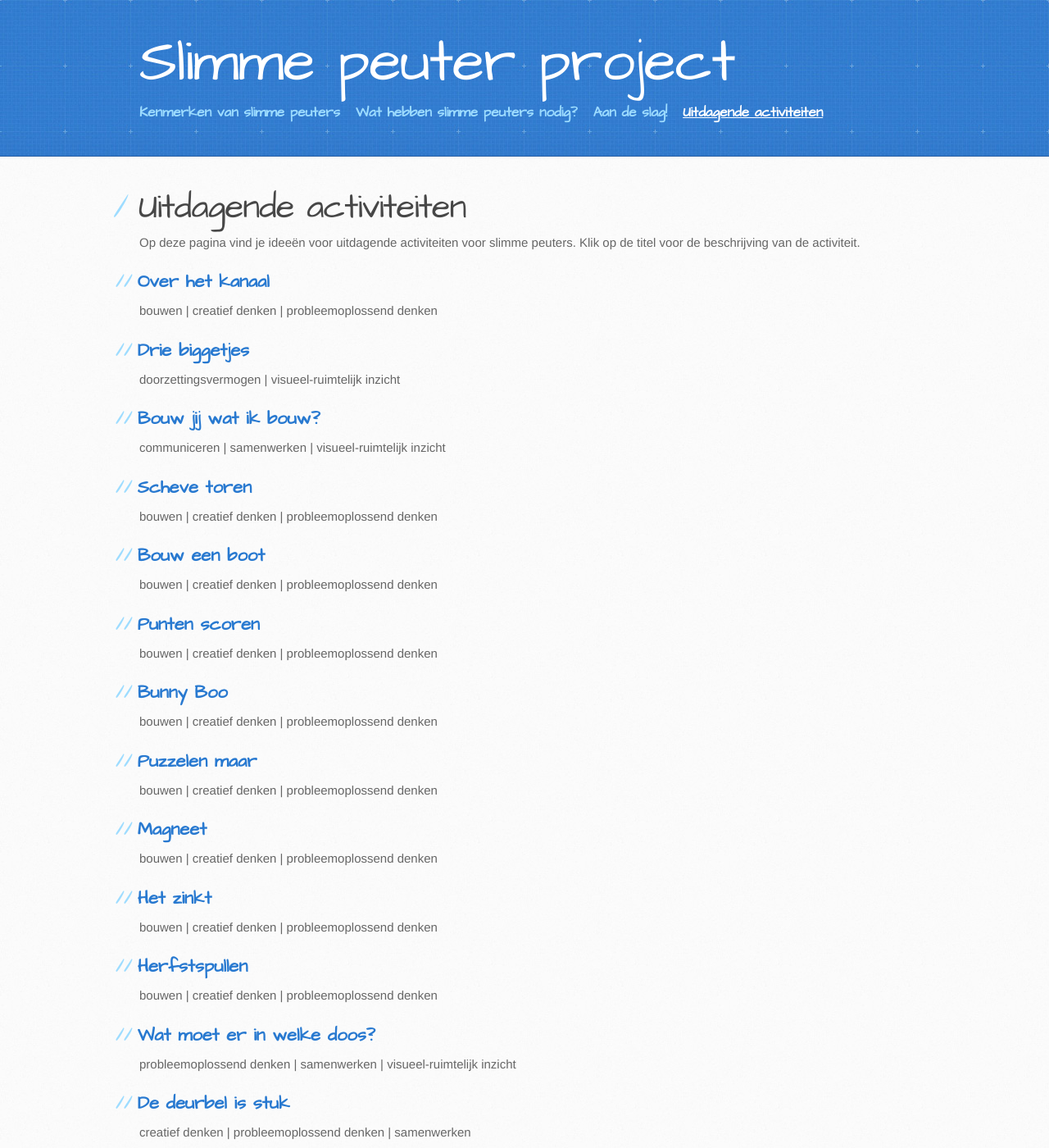
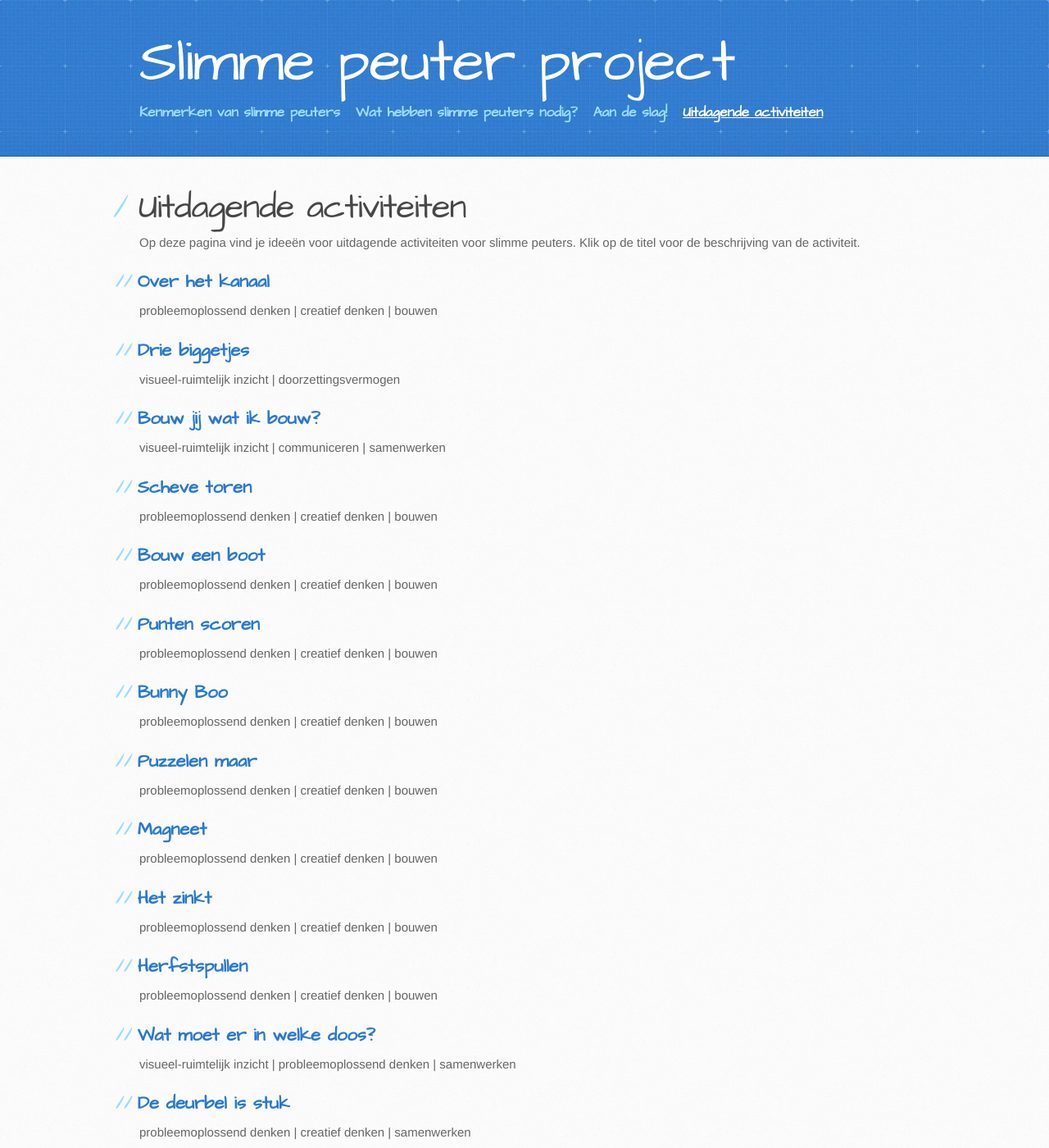
Before and after one commit to marloesbloemenkamp/marloesbloemenkamp.github.io, a Jekyll site: the page built from activiteiten/index.md, in a window 1280 px wide and 1400 px high. Shown: the whole window at 82% size. Built offline with Jekyll 4.4.1, drawn with Linux system fonts in a browser that asks for light colours; some of the changed text lies outside the part shown.

Commit message:
Do not alphabetically sort the tags

```diff
--- a/activiteiten/index.md
+++ b/activiteiten/index.md
@@ -12,8 +12,7 @@ Op deze pagina vind je ideeën voor uitdagende activiteiten voor slimme peuters.
 {% for my_page in sorted_pages %}
   {%- if my_page.menu_index and my_page.parent and my_page.parent == "activiteiten" -%}{{ "" }}
 ## [{{ my_page.title }}]({{ my_page.url | prepend: site.baseurl }})
-    {%- assign sorted_tags = my_page.tags | sort %}
-    {%- for tag in sorted_tags -%}{{ "" }}
+    {%- for tag in my_page.tags -%}{{ "" }}
 {{ tag }}
 {% if forloop.last == false %} | {% endif %}
     {%- endfor -%}
```
